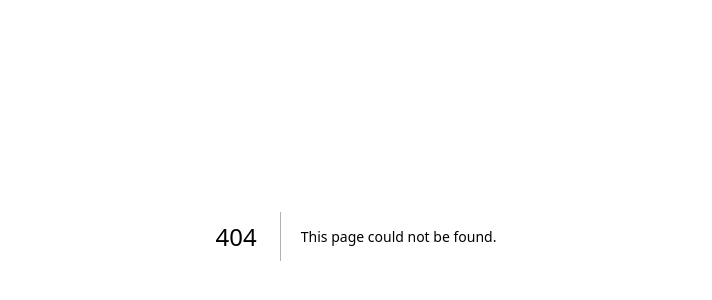
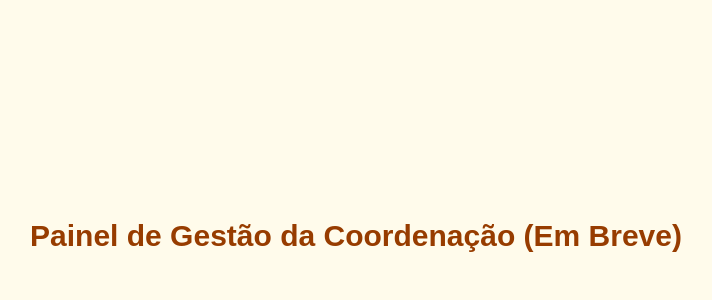
Before and after one commit to lightnvrr/foca-front, a Next.js app: page /coordenador in a window 1280 px wide. Before the commit this address had no page. Shown: the part 164-464 px from the top of the page, without its empty margins (284-996 px from the left). Built offline with nearby package versions, Linux system fonts and the light colour scheme.

Commit message:
chore: cria rotas raizes para paineis do aluno, professor e coordenador

```diff
--- /dev/null
+++ b/app/coordenador/page.tsx
@@ -0,0 +1,9 @@
+export default function PainelCoordenador() {
+  return (
+    <main className="min-h-screen bg-amber-50 flex items-center justify-center">
+      <h1 className="text-3xl font-bold text-amber-800">
+        Painel de Gestão da Coordenação (Em Breve)
+      </h1>
+    </main>
+  );
+}
```
Also changed, not shown: app/aluno/page.tsx (added), app/professor/page.tsx (added).
